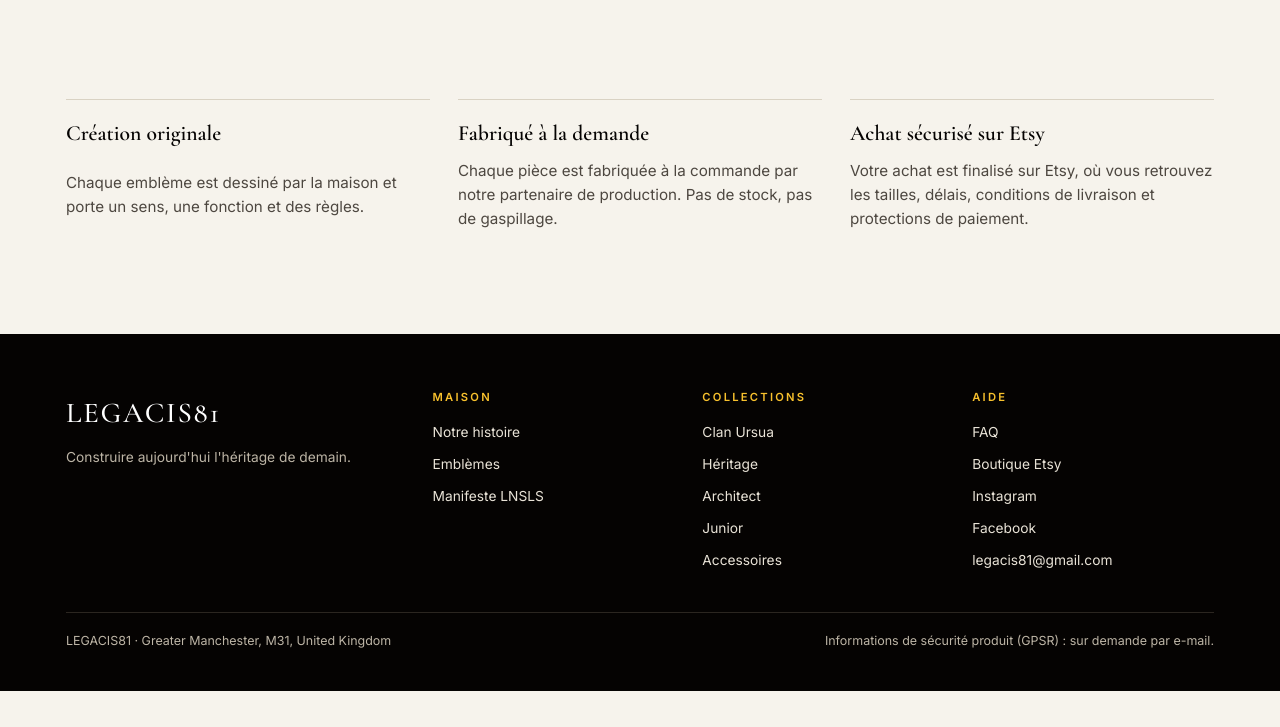
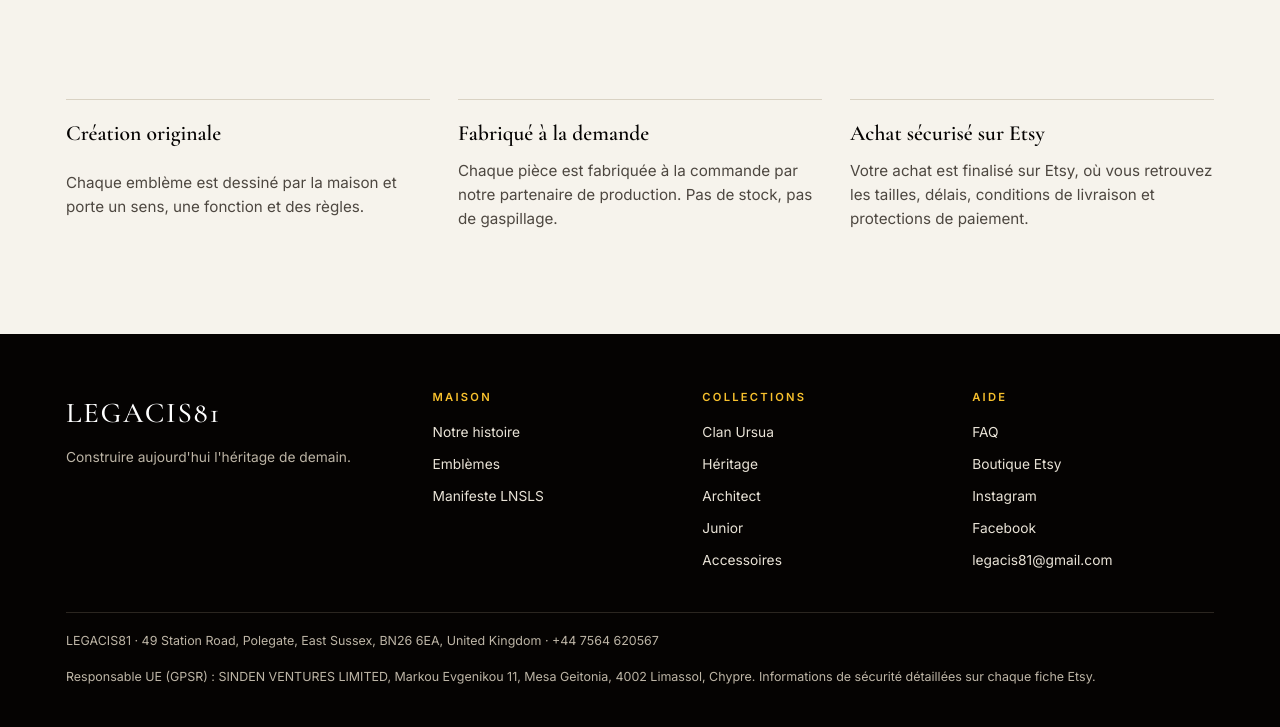
Before and after one commit to legacis81-cloud/legacis81-site, a plain HTML site: page index.html in a window 1280 px wide. Shown: the part 5126-5853 px from the top of the page. Before the commit the page ends 5817 px from the top, so only its background shows below. Drawn offline with nearby package versions, Linux system fonts and the light colour scheme.

Commit message:
Footer: adresse professionnelle GPSR (Polegate) et responsable UE
Co-Authored-By: Claude Opus 5.5 <noreply@anthropic.com>
Claude-Session: https://claude.ai/code/session_01TZqEV1g6RnRHEg4qShPJ5q

```diff
--- a/index.html
+++ b/index.html
@@ -563,9 +563,9 @@ footer .legal{border-top:1px solid #2b2620;margin-top:36px;padding-top:18px;disp
         <span style="display:block;padding-block:5px;color:#e9e3d7">legacis81@gmail.com</span></div>
     </div>
     <div class="legal">
-      <span>LEGACIS81 · Greater Manchester, M31, United Kingdom</span>
-      <span class="fr">Informations de sécurité produit (GPSR) : sur demande par e-mail.</span>
-      <span class="en">Product safety (GPSR) information: available on request by email.</span>
+      <span>LEGACIS81 · 49 Station Road, Polegate, East Sussex, BN26 6EA, United Kingdom · +44 7564 620567</span>
+      <span class="fr">Responsable UE (GPSR) : SINDEN VENTURES LIMITED, Markou Evgenikou 11, Mesa Geitonia, 4002 Limassol, Chypre. Informations de sécurité détaillées sur chaque fiche Etsy.</span>
+      <span class="en">EU responsible person (GPSR): SINDEN VENTURES LIMITED, Markou Evgenikou 11, Mesa Geitonia, 4002 Limassol, Cyprus. Full safety information on each Etsy listing.</span>
     </div>
   </div>
 </footer>
```
